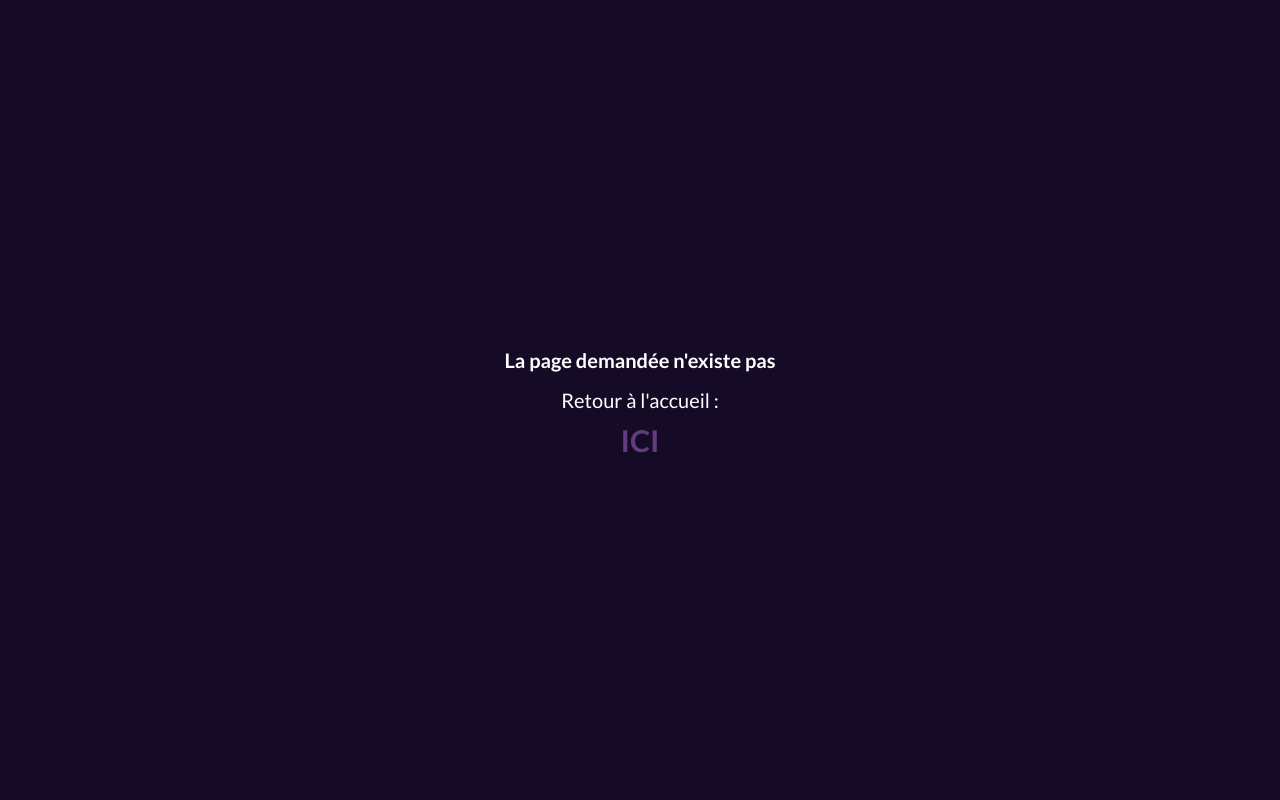
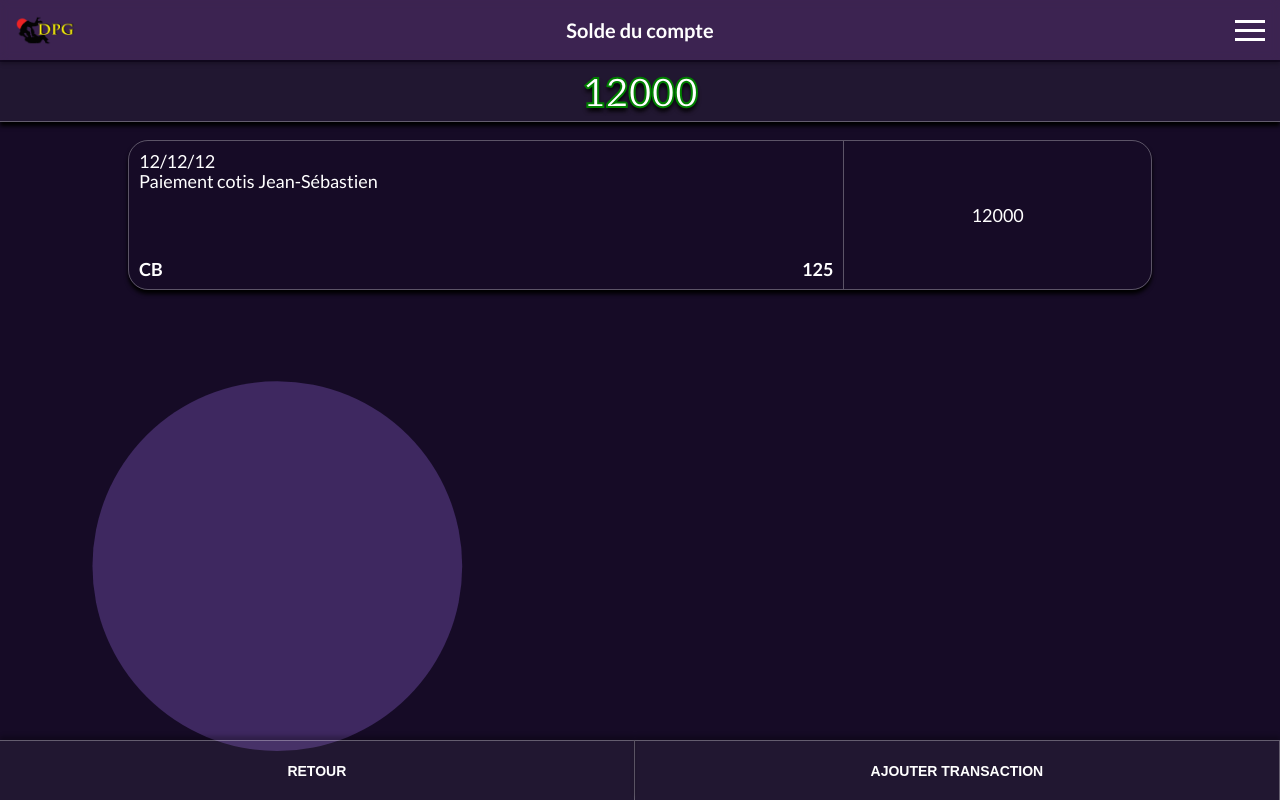
Before and after one commit to AllanLat/awen-g-asso-frontend, a React (Create React App) app: page /account in a window 1280 px wide. Built offline with nearby package versions, Linux system fonts and the light colour scheme; sample sign-in values are in the browser's storage.

Commit message:
Implémentation frontend comptabilité

```diff
--- a/package.json
+++ b/package.json
@@ -7,6 +7,7 @@
     "@testing-library/react": "^13.4.0",
     "@testing-library/user-event": "^13.5.0",
     "react": "^18.2.0",
+    "react-datepicker": "^4.14.1",
     "react-dom": "^18.2.0",
     "react-hook-form": "^7.45.0",
     "react-router-dom": "^6.13.0",
--- a/src/App.js
+++ b/src/App.js
@@ -11,6 +11,7 @@ import Members from './Pages/Members';
 import Groups from './Pages/Groups';
 import Error from './Pages/Error';
 import Disclaimer from './Pages/Disclaimer';
+import Account from './Pages/account';
 
 function App() {
   const isLoggedIn = sessionStorage.getItem('isLoggedIn') === 'true';
@@ -31,6 +32,7 @@ function App() {
         <Route path="/members" element={<Members />} />
         <Route path="/groups" element={<Groups />} />
         <Route path="/disclaimer" element={<Disclaimer />} />
+        <Route path="/account" element={<Account />} />
         <Route path="*" element={<Error />} /> {/* à créer en page */}
       </Routes>
       <ToastContainer  autoClose={1500}/>
--- a/src/Pages/Home/index.jsx
+++ b/src/Pages/Home/index.jsx
@@ -39,7 +39,9 @@ const Home = () => {
       <Navbar title="Tableau de bord" />
       <div className="home">
           <Link to='/members'><DashMenu count={members_count} title='Adhérents' /></Link>
+          <Link to='/account'><DashMenu title='Solde du compte' /></Link>
           <Link to='/groups'><DashMenu count={day_groups_count} title='Groupes du jour' /></Link>
+
       </div>
       {loading && (
         <div className="loader-container">
--- /dev/null
+++ b/src/Pages/account/ModalAccount/index.css
@@ -0,0 +1,121 @@
+.modal-account
+{
+    position: fixed;
+    z-index: 999;
+    opacity: 0;
+    bottom: 0;
+    width: 100%;
+    height: 0;
+    background-color: var(--modalMenuColor);
+    transform: translateY(100%);
+    transition: all 0.3s ease-in-out;
+    display: flex;
+    flex-direction: column;
+    align-items: center;
+    justify-content: space-between;
+}
+
+.open-account {
+    height: 100vh;
+    opacity: 1;
+    transform: translateY(0%);
+}
+
+.form
+{
+
+    display: flex;
+    flex-direction: column;
+    width: 80%;
+    justify-content: center;
+    font-size: 1.7rem;
+}
+
+.form input
+{
+    width: 100%;
+    border-radius: 2rem;
+    height: 3rem;
+}
+
+.global-form
+{
+    width: 100%;
+    height: 100vh;
+    display: flex;
+    justify-content: center;
+}
+
+.radio
+{
+    border: none;
+    width: 100%;
+    display: flex;
+    justify-content: flex-start;
+    text-align: center;
+    margin-top: 0.5rem;
+}
+
+.select
+{
+    width: 100%;
+    font-size: 1.2rem;
+    height: 3rem;
+}
+
+.radio-button
+{
+    display: flex;
+    align-items: center;
+}
+
+.radio-button label
+{
+    margin-left: 0.5rem;
+    margin-right: 2rem;
+}
+
+label
+{
+    font-size: 1.7rem;
+}
+
+.label
+{
+    margin-top: 5rem;
+    margin-bottom: 0.2rem;
+}
+
+.credit
+{
+    color: #008000;
+}
+
+.debit
+{
+    color: #FF0000;
+}
+
+.date
+{
+    font-size: 1.2rem;
+}
+
+.react-datepicker__month-container
+{
+    font-size: 4rem;
+}
+
+.opto-pay
+{
+    font-size: 1.2rem;
+}
+
+.footer-modal-account
+{
+    /* position: fixed; */
+    bottom: 0;
+    left:0;
+    display: flex;
+    width: 100%;
+}
--- /dev/null
+++ b/src/Pages/account/ModalAccount/index.jsx
@@ -0,0 +1,62 @@
+import { useEffect, useState } from "react"
+import './index.css'
+import ReactDatePicker from 'react-datepicker'
+import GlassButton from '../../../components/GlassButton'
+
+
+const ModalAccount = ({isOpen, toggleOpen}) => {
+
+    const [startDate, setStartDate] = useState(new Date())
+    const [isTransacOpen, setIsTransacOpen] = useState(isOpen)
+
+    useEffect(() => {
+        setIsTransacOpen(isOpen)
+    }, [isOpen])
+
+    const onCloseAccount = () => {
+        toggleOpen()
+    }
+
+    return (
+            <div className={`modal-account ${isTransacOpen ? 'open-account': ''}`}>
+                <div className='global-form'>
+                    <form className='form'>
+                        <label for="date" className='label'>Date</label>
+                        <ReactDatePicker className='date' selected={startDate} onChange={(date) => setStartDate(date)} />
+
+                        <label for="intitule" className='label'>Intitulé</label>
+                        <input type="text" id="intitule" name="intitule" />
+
+                        <label for="montant" className='label'>Montant</label>
+                        <input type='text' id='montant' name='montant'/>
+
+                        <fieldset className='radio'>
+                            <div className='radio-button'>
+                                <input type="radio" name="radio" id="credit" value='value' />
+                                <label for="credit" className='credit'>Crédit</label>
+                            </div>
+
+                            <div className='radio-button'>
+                                <input type='radio' name='radio' id='debit' value='debit' />
+                                <label for='debit' className='debit'>Débit</label>
+                            </div>
+                        </fieldset>
+
+                        <label for='moyen' className='label'>Moyen de paiement</label>
+                        <select id='moyen' name='moyen' className='select'>
+                            <option value="cb" className='opto-pay'>CB</option>
+                            <option value="cheque" className='opto-pay'>Chèque</option>
+                            <option value="autre" className='opto-pay'>Autre</option>
+                        </select>
+                    </form>
+                </div>
+                <div className="footer-modal-account">
+                    <GlassButton text="Retour" onClick={onCloseAccount}/>
+                    <GlassButton text="Enregistrer paiement" />
+                </div>
+            </div>
+
+    )
+}
+
+export default ModalAccount
--- /dev/null
+++ b/src/Pages/account/index.css
@@ -0,0 +1,26 @@
+.footer-account
+{
+    position: fixed;
+    bottom: 0;
+    left:0;
+    display: flex;
+    width: 100%;
+}
+
+.global-amount
+{
+    position: fixed;
+    margin-top: 6.2rem;
+    width: 100%;
+}
+
+.transaction-cards
+{
+    width: 100vw;
+    height: 100vh;
+    padding-top: 14rem;
+    padding-bottom: 6rem;
+    display: flex;
+    flex-direction: column;
+    align-items: center;
+}
--- /dev/null
+++ b/src/Pages/account/index.jsx
@@ -0,0 +1,43 @@
+import './index.css'
+import "react-datepicker/dist/react-datepicker.css"
+import { Link } from 'react-router-dom'
+
+
+import Navbar from '../../components/Navbar'
+import GlassButton from '../../components/GlassButton'
+import { useState } from 'react'
+import ModalAccount from './ModalAccount'
+import GlobalAmount from '../../components/GlobalAmount'
+import TransactionCard from '../../components/TransactionCard'
+
+const Account = () => {
+
+
+    const [isModalOpen, setIsModalOpen] = useState(false)
+
+    const handleModal = () => {
+        setIsModalOpen(!isModalOpen)
+    }
+
+    return(
+        <div>
+            <Navbar title='Solde du compte' />
+
+                <div className='global-amount'>
+                    <GlobalAmount amount={12000} />
+                </div>
+                <div className='transaction-cards'>
+                    <TransactionCard date="12/12/12" intitule="Paiement cotis Jean-Sébastien"
+                    moyen="CB" credOrDeb={125} amount={12000} />
+                </div>
+
+            <ModalAccount isOpen={isModalOpen} toggleOpen={handleModal} />
+            <div className='footer-account'>
+                <Link to={'/home'}><GlassButton text="Retour"/></Link>
+                <GlassButton text="Ajouter transaction" onClick={handleModal} />
+            </div>
+        </div>
+    )
+}
+
+export default Account
--- a/src/components/GlassButton/index.css
+++ b/src/components/GlassButton/index.css
@@ -6,13 +6,18 @@
     height: 6rem;
     width: 100%;
     text-transform: uppercase;
+    text-overflow: clip;
     color: var(--fontPrimary);
     font-size: 1.4rem;
     font-weight: 700;
     border-top: 1px solid var(--glassButtonBorder);
     border-right: 1px solid var(--glassButtonBorder);
     transition: all 0.3s ease-in-out;
-    box-shadow: 0px 4px -4px rgba(0, 0, 0, 0.25);
+    box-shadow: 0px -4px 4px rgba(0, 0, 0, 0.25);
+    display: flex;
+    align-items: center;
+    justify-content: center;
+    padding: 1rem;
 }
 
 .glass-button:hover {
--- /dev/null
+++ b/src/components/GlobalAmount/index.css
@@ -0,0 +1,19 @@
+.amount
+{
+    width: 100%;
+    height: 6rem;
+    border-bottom: 1px solid rgba(255, 255, 255, 30%);
+    box-shadow: 0px 4px 4px rgba(0, 0, 0, 25);
+    background-color: rgba(255, 255, 255, 5%);
+    display: flex;
+    justify-content: center;
+    align-items: center;
+}
+
+.detail-amount
+{
+    font-size: 4rem;
+    font-weight: 700;
+    text-shadow: 0px 4px 4px rgba(0, 0, 0, 25);
+    -webkit-text-stroke: 2px #008000;
+}
--- /dev/null
+++ b/src/components/GlobalAmount/index.jsx
@@ -0,0 +1,12 @@
+import './index.css'
+
+const GlobalAmount = ({amount}) => {
+
+    return(
+        <div className='amount'>
+            <p className='detail-amount'>{amount}</p>
+        </div>
+    )
+}
+
+export default GlobalAmount
--- /dev/null
+++ b/src/components/TransactionCard/index.css
@@ -0,0 +1,52 @@
+
+.transaction-detail
+{
+    display: flex;
+    flex-direction: column;
+    justify-content: space-between;
+    border-right: 1px solid rgba(255, 255, 255, 0.3);
+    width: 70%;
+}
+
+.date-intitule
+{
+    display: flex;
+    flex-direction: column;
+    padding: 10px;
+}
+
+.moyen-cred
+{
+    display: flex;
+    align-items: flex-end;
+    justify-content: space-between;
+    padding: 10px;
+}
+
+.moyen-cred p
+{
+    font-weight: 700;
+}
+
+.global-transaction
+{
+    border: 1px solid rgba(255, 255, 255, 0.3);
+    width: 80%;
+    height: 25%;
+    display: flex;
+    border-radius: 20px;
+    box-shadow: 0px 4px 4px rgba(0, 0, 0, 25);
+}
+
+.global-transaction p
+{
+    font-size: 1.8rem;
+}
+
+.total-view
+{
+    display: flex;
+    align-items: center;
+    justify-content: center;
+    width: 30%;
+}
--- /dev/null
+++ b/src/components/TransactionCard/index.jsx
@@ -0,0 +1,27 @@
+import './index.css'
+
+const TransactionCard = ({date, intitule, moyen, credOrDeb, amount}) => {
+
+    return(
+    <div className="global-transaction">
+        <div className='transaction-detail'>
+            <div className="date-intitule">
+                <p>{date}</p>
+                <p>{intitule}</p>
+            </div>
+
+            <div className="moyen-cred">
+                <p>{moyen}</p>
+                <p>{credOrDeb}</p>
+            </div>
+        </div>
+
+        <div className='total-view'>
+            <p>{amount}</p>
+        </div>
+    </div>
+    )
+
+}
+
+export default TransactionCard
```
Also changed, not shown: 1 other file (tests, documents, lock files or other folders).
